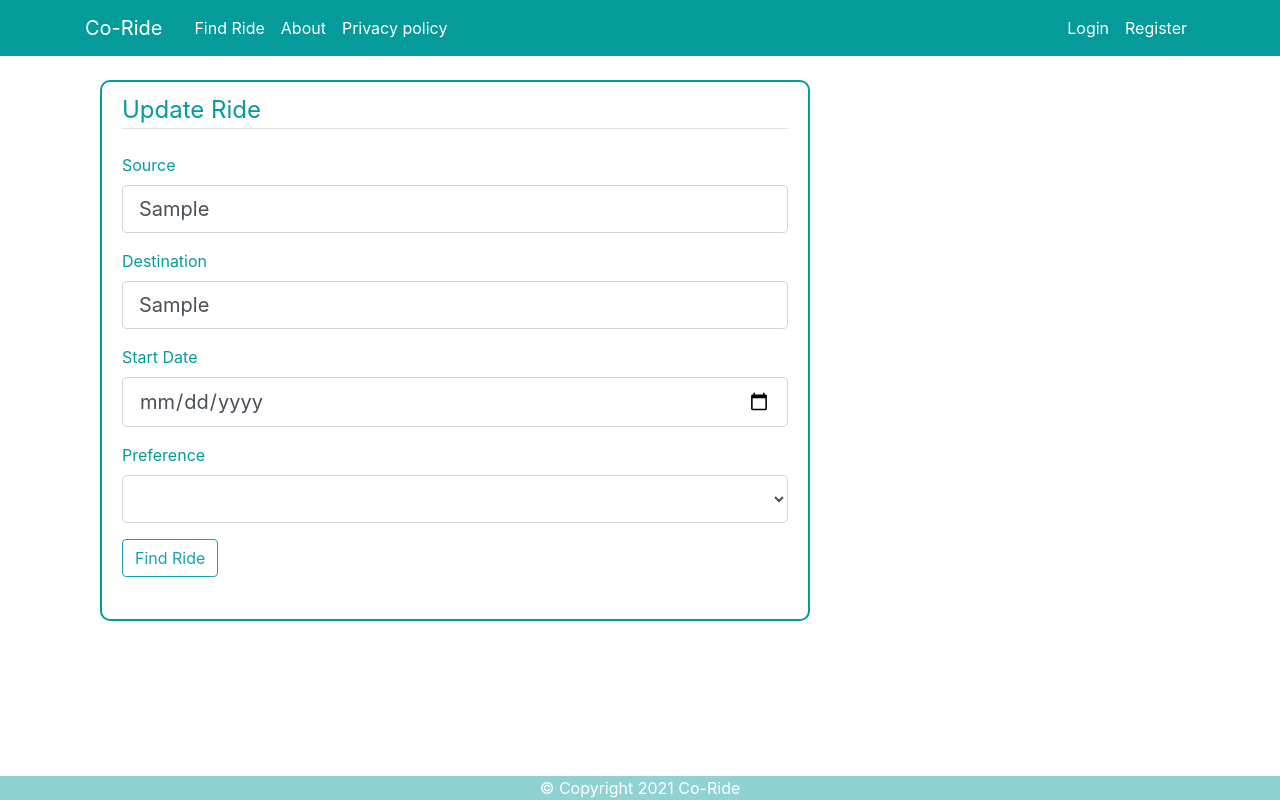
After one commit to sidd6p/CO-Ride, a Flask app: page /update-rides/1 in a window 1280 px wide. The commit adds this page. Run offline with Flask 2, Linux system fonts and the light colour scheme; tables that the repository leaves empty hold one stand-in row (values such as "Sample post"); some libraries are stand-ins or nearby versions.

Commit message:
Update/delete Ride, feedback form and result page
Author: Siddhartha Purwar
Date: 21-Nov-2021

User can see and update their ride.
User can also delete the ride.
User can upadate and give his feedback.
User can view feedback by other users and his feedback also.
Result page working well.
And some refactoring in database and other files.

Note: Need work in feedback section, as user is unable to update the feedback

files:
    modified:   flaskFile/forms.py
    modified:   flaskFile/models.py
    modified:   flaskFile/routes.py
    modified:   flaskFile/templates/account.html
    modified:   flaskFile/templates/all-feedbacks.html
    modified:   flaskFile/templates/my-feedback.html
    modified:   flaskFile/templates/result.html
    new file:   flaskFile/templates/update-ride.html
    new file:   flaskFile/templates/your-rides.html

```diff
--- a/flaskFile/forms.py
+++ b/flaskFile/forms.py
@@ -50,21 +50,18 @@ class UpdateAccountForm(FlaskForm):
 
     def validate_username(self, username):
         if username.data:
-            if username.data == current_user.username:
-                raise ValidationError("New Username cannot same as current Username")
             user = User.query.filter_by(username=username.data).first()
-            if user:
+            if user and username.data != current_user.username:
                 raise ValidationError('That username is taken. Please choose a different one.')
 
     def validate_email(self, email):
         if email.data:
-            if email.data == current_user.email:
-                raise ValidationError("New Email cannot same as current Email")
-            email = User.query.filter_by(email=email.data).first()
-            if email:
+            emails = User.query.filter_by(email=email.data).first()
+            if emails and email.data != current_user.email:
                 raise ValidationError('That email is taken. Please choose a different one.')
 
 class MyFeedback(FlaskForm):
     title = StringField('Title', validators=[Length(min=5, max=50), DataRequired()])
     content = TextAreaField('Feedback', validators=[Length(min=10, max=500)])
+    date = DateField('Feed back date', format='%m/%d/%Y', validators=[DataRequired()])
     submit = SubmitField('Send Feedback')
--- a/flaskFile/models.py
+++ b/flaskFile/models.py
@@ -31,10 +31,11 @@ class UserRide(db.Model):
         return f"UserRide('{self.userId}','{self.destination}', '{self.source}', '{self.id}')"
 
 class UserReviews(db.Model):
-    id = db.Column(db.Integer, primary_key=True)
+    # id = db.Column(db.Integer, primary_key=True)
     title = db.Column(db.String(100), nullable=False)
     content = db.Column(db.String(256), nullable=False)
-    userId = db.Column(db.Integer, db.ForeignKey('user.id'), nullable=False)
+    dateOfReview = db.Column(db.Date, default=datetime.utcnow, nullable=False)
+    userId = db.Column(db.Integer, db.ForeignKey('user.id'), primary_key=True, nullable=False)
 
     def __repr__(self):
         return f"UserReviews('{self.userId}','{self.id}','{self.content}')"
--- a/flaskFile/routes.py
+++ b/flaskFile/routes.py
@@ -24,20 +24,60 @@ def findRide():
             ride = UserRide(source=form.source.data, destination=form.destination.data, dateOfRide=form.date.data, preference=form.preference.data, userId=current_user.id)
             db.session.add(ride)
             db.session.commit()
+            rideId = ride.id
         except:
             return redirect(url_for('error'))
-        return redirect(url_for('result'))
+        return redirect(url_for('result', rideId=rideId))
     return render_template('find-ride.html', title='Find-Ride', form=form)
 
-@app.route("/result")
+@app.route("/update-rides/<int:rideId>", methods=['GET', 'POST'])
+def updateRide(rideId):
+    ride = UserRide.query.get(rideId)
+    form = Ride()
+    if form.validate_on_submit() and request.method == 'POST':
+        ride.destination = form.destination.data or ride.destination
+        ride.source = form.source.data or ride.source
+        ride.dateOfRide = form.date.data or ride.dateOfRide
+        ride.preference = form.preference.data or ride.preference
+        db.session.commit()
+        return redirect(url_for('result', rideId=ride.id))
+    elif request.method == 'GET':
+        form.destination.data = ride.destination
+        form.source.data = ride.source
+        form.date.data = ride.dateOfRide
+        form.preference.data = ride.preference
+    return render_template("update-ride.html", title="Update Ride", form=form, rideId=rideId)
+
+@app.route("/delete-ride/<int:rideId>", methods=['POST', 'GET'])
 @login_required
-def result():
+def deleteRide(rideId):
+    ride = UserRide.query.get(rideId)
+    if request.method == 'POST':
+        if current_user == ride.rider:
+            db.session.delete(ride)
+            db.session.commit()
+            flash("Delete successfully", "warning")
+            return redirect(url_for("allRides"))
+        else:
+            flash("Delele fail due to linvalid user")
+            return redirect(url_for("allRides"))
+    else:
+        return "SHIT"
+
+@app.route("/all-rides")
+def allRides():
+    rides = UserRide.query.filter_by(rider=current_user).all()
+    return render_template("your-rides.html", title="My Rides", rides=rides)
+
+@app.route("/result/<int:rideId>")
+@login_required
+def result(rideId):
     try:
-        myride = UserRide.query.first()
-        rides = UserRide.query.all()
+        myRide = UserRide.query.filter_by(id = rideId).first()
+        allRides = UserRide.query.filter_by(rider = current_user).all()
     except:
         return redirect(url_for('error'))
-    return render_template('result.html', title="Result", rides=rides, myride=myride)
+    return render_template('result.html', title="Result", allRides = allRides, myRide = myRide)
 
 
 
@@ -114,23 +154,28 @@ def account():
 @login_required
 def myFeedback():
     form = MyFeedback()
+    userFeedback = UserReviews.query.filter_by(author = current_user).first()
     if form.validate_on_submit():
-        try:
-            userReview = UserReviews(title=form.title.data, content=form.content.data, rider=current_user)
+        if userFeedback != None:
+            userFeedback.title = form.title.data
+            userFeedback.content = form.title.data
+            userFeedback.dateOfReview = form.date.data
+            db.session.commit()
+            flash("Thank you for the Feedback!", "info")
+        else:
+            userReview = UserReviews(title=form.title.data, content=form.content.data, author=current_user)
             db.session.add(userReview)
             db.session.commit()
-        except:
-            return redirect(url_for('error'))
-        flash("Thank you for the Feedback!", "info")
-        return redirect(url_for('home'))
+            flash("Thank you for the Feedback!", "info")
+        return redirect(url_for('allFeedback'))
+    elif request.method == 'GET' and userFeedback:
+        form.title.data = userFeedback.title
+        form.content.data = userFeedback.content
     return render_template('my-feedback.html', title="My Feedback", form=form)
 
 @app.route('/all-feedback')
 def allFeedback():
-    try:
-        feedbacks = UserReviews.query.all()
-    except:
-        return redirect(url_for('error'))
+    feedbacks = UserReviews.query.all()
     return render_template('all-feedbacks.html', title="All Feedbacks", feedbacks=feedbacks)
 
 
--- a/flaskFile/templates/account.html
+++ b/flaskFile/templates/account.html
@@ -20,8 +20,7 @@
               <li style="color: #2b2b2bd2; font-size: 20px;" class="list-group-item list-group-item-light side-view">Change Profile</li>
               <li style="color: #2b2b2bd2; font-size: 20px;" class="list-group-item list-group-item-light side-view"><a href="{{ url_for('allFeedback') }}">All Feedback</a></li>
               <li style="color: #2b2b2bd2; font-size: 20px;" class="list-group-item list-group-item-light side-view"><a href="{{ url_for('myFeedback') }}">Your Feedback</a></li>
-              <li style="color: #2b2b2bd2; font-size: 20px;" class="list-group-item list-group-item-light side-view">Cab-Sharing Requests</li>
-              <li style="color: #2b2b2bd2; font-size: 20px;" class="list-group-item list-group-item-light side-view">Last Ride</li>
+              <li style="color: #2b2b2bd2; font-size: 20px;" class="list-group-item list-group-item-light side-view"><a href="{{ url_for('allRides') }}">Cab-Sharing Requests</a></li>
               <li style="color: #2b2b2bd2; font-size: 20px;" class="list-group-item list-group-item-light side-view">Your Raiting</li>
             </ul>
           </p>
--- a/flaskFile/templates/my-feedback.html
+++ b/flaskFile/templates/my-feedback.html
@@ -7,7 +7,7 @@
                 <form method="POST" action="">
                     {{ form.hidden_tag() }}
                     <fieldset class="form-group">
-                        <legend class="border-bottom mb-4">Log In</legend>
+                        <legend class="border-bottom mb-4">Feedback</legend>
                         <div class="form-group">
                             {{ form.title.label(class="form-control-label") }}
                             {% if form.title.errors %}
--- a/flaskFile/templates/result.html
+++ b/flaskFile/templates/result.html
@@ -3,8 +3,8 @@
 <div class="container">
   <h3>Results are</h3><br>
   <div class="row">
-        {% for ride in rides %}
-          {% if ride.destination == myride.destination and ride.source == myride.source and ride.dateOfRide == myride.dateOfRide and myride.id != ride.id %}
+        {% for ride in allRides %}
+          {% if myRide.destination == ride.destination and myRide.source == ride.source and myRide.dateOfRide == ride.dateOfRide %}
             <div class="col-sm col-md-auto">
                 <article class="media content-section">
                   <div class="media-body">
--- /dev/null
+++ b/flaskFile/templates/update-ride.html
@@ -0,0 +1,78 @@
+{% extends "layout.html" %}
+{% block content %}
+    <div class="container">
+        <div class="row">
+            <div class="col-sm col-md-8">
+                <div class="content-section">
+                    <form method="POST" action="">
+                        {{ form.hidden_tag() }}
+                        <fieldset class="form-group">
+                            <legend class="border-bottom mb-4">Update Ride</legend>
+                            <div class="form-group">
+                                {{ form.source.label(class="form-control-label") }}
+                                {% if form.source.errors %}
+                                    {{ form.source(class="form-control form-control-lg is-invalid") }}
+                                    <div class="invalid-feedback">
+                                        {% for error in form.source.errors %}
+                                            <span>{{ error }}</span>
+                                        {% endfor %}
+                                    </div>
+                                {% else %}
+                                    {{ form.source(class="form-control form-control-lg") }}
+                                {% endif %}
+                            </div>
+                            <div class="form-group">
+                                {{ form.destination.label(class="form-control-label") }}
+                                {% if form.destination.errors %}
+                                    {{ form.destination(class="form-control form-control-lg is-invalid") }}
+                                    <div class="invalid-feedback">
+                                        {% for error in form.destination.errors %}
+                                            <span>{{ error }}</span>
+                                        {% endfor %}
+                                    </div>
+                                {% else %}
+                                    {{ form.destination(class="form-control form-control-lg") }}
+                                {% endif %}
+                            </div>
+                            <div class="form-group">
+                                {{ form.date.label(class="form-control-label") }}
+                                {% if form.date.errors %}
+                                    {{ form.date(class="form-control form-control-lg is-invalid") }}
+                                    <div class="invalid-feedback">
+                                        {% for error in form.date.errors %}
+                                            <span>{{ error }}</span>
+                                        {% endfor %}
+                                    </div>
+                                {% else %}
+                                    {{ form.date(class="form-control form-control-lg") }}
+                                {% endif %}
+                            </div>
+                            <div class="form-group">
+                              {{ form.preference.label(class="form-control-label") }}
+                              {% if form.preference.errors %}
+                                  {{ form.preference(class="form-control form-control-lg is-invalid") }}
+                                  <div class="invalid-feedback">
+                                      {% for error in form.preference.errors %}
+                                          <span>{{ error }}</span>
+                                      {% endfor %}
+                                  </div>
+                              {% else %}
+                                  {{ form.preference(class="form-control form-control-lg") }}
+                              {% endif %}
+                          </div>
+                            <div class="form-group ">
+                                <div class="row">
+                                    <div class="col">
+                                        <div class="d-flex justify-content-between">
+                                            {{ form.submit(class="btn btn-outline-info") }}
+                                        </div>
+                                    </div>
+                                </div>
+                            </div>
+                        </fieldset>
+                    </form>
+                </div>
+            </div>
+        </div>
+    </div>
+{% endblock content %}
```
Also changed, not shown: flaskFile/templates/all-feedbacks.html (+6 -2 lines), flaskFile/templates/your-rides.html (added, +34 -0 lines).
